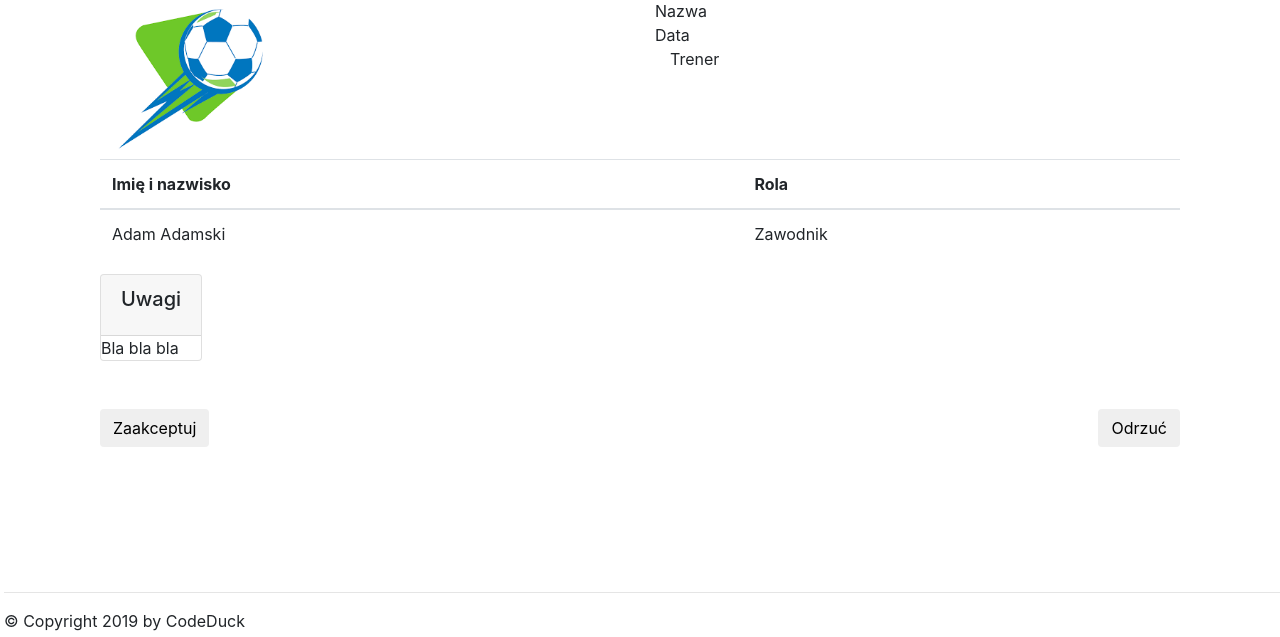
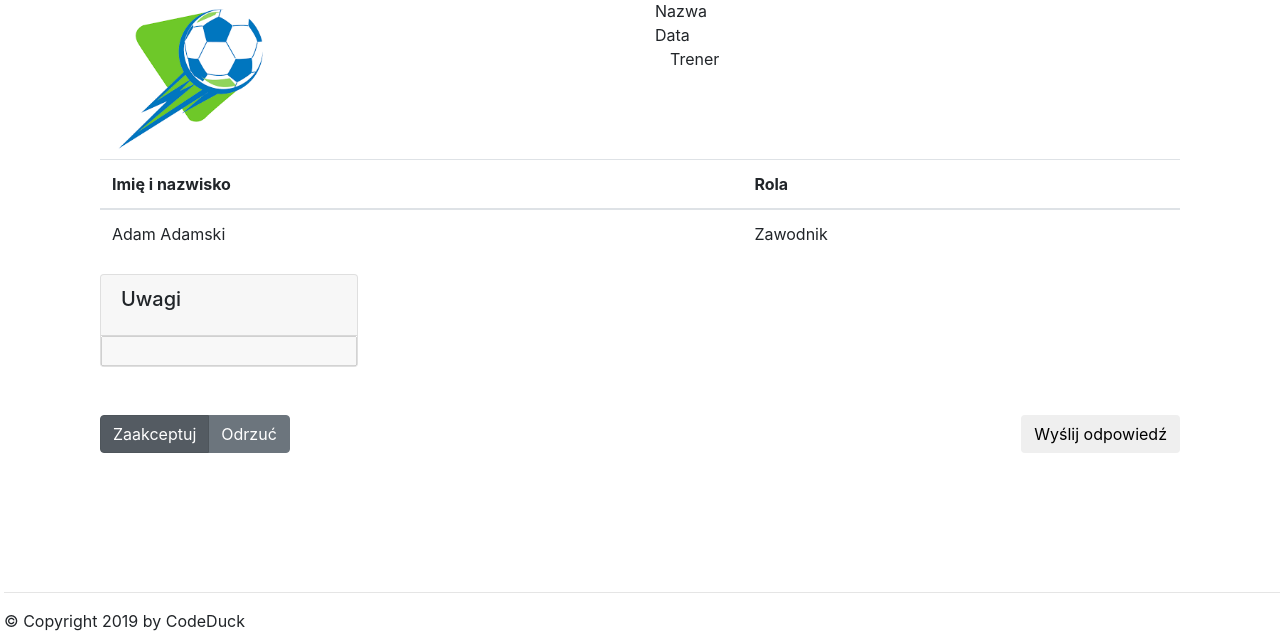
Before and after one commit to tobi605/SzybkaPilka, a Flask app: page /forms in a window 1280 px wide. Shown: the part 163-800 px from the top of the page. Run offline with Flask 2, Linux system fonts and the light colour scheme; the visitor is signed in with stand-in values (Sample User, id 1); parts of the project's set-up code (start-up, migrations or seed data) failed here and were passed over; some libraries are stand-ins or nearby versions.

Commit message:
changed Uwagi field behaviour

```diff
--- a/templates/show_forms.html
+++ b/templates/show_forms.html
@@ -2,6 +2,18 @@
 
 {% block title %}Przeglądaj wnioski{% endblock %}
 {% block content %}
+
+<script>
+        $(document).ready(function(){
+            $('input[type=radio][name=options]').change(function(){
+                if(this.value=='accept'){
+                    $('#uwagiInput').prop('disabled',true);
+                } else{
+                    $('#uwagiInput').prop('disabled',false);
+                }
+            });
+        });
+</script>
 
 <ul class="nav nav-tabs" id="tabs" role="tablist">
     <!-- for each item loop indexes, put in ids-->
@@ -56,12 +68,19 @@
                     <div class="card-header">
                         <h5 class="card-title">Uwagi</h5>
                     </div>
-                    <p class="card-text">Bla bla bla</p>
+                    <input id="uwagiInput" class="card-text" disabled="true"/>
                 </div>
             </div>
             <div class="row mt-5">
-                <button class="btn ml-0 mr-auto">Zaakceptuj</button>
-                <button class="btn ml-auto mr-0">Odrzuć</button>
+                    <div class="btn-group btn-group-toggle" data-toggle="buttons">
+                            <label class="btn btn-secondary active">
+                                <input type="radio" name="options" value="accept">Zaakceptuj</button>
+                            </label>
+                            <label class="btn btn-secondary">
+                                <input type="radio" name="options" value="deny">Odrzuć</button>
+                            </label>
+                        </div>
+                        <button class="btn ml-auto mr-0" id="submit">Wyślij odpowiedź</button>
             </div>
         </div>
     </div>
@@ -106,14 +125,21 @@
                     <div class="row">
                         <div class="card">
                             <div class="card-header">
-                                <h5 class="card-title">Uwagi2</h5>
+                                <h5 class="card-title">Uwagi</h5>
                             </div>
-                            <p class="card-text">Bla bla bleh</p>
+                            <input id="uwagiInput" class="card-text" disabled="true"/>
                         </div>
                     </div>
                     <div class="row mt-5">
-                        <button class="btn ml-0 mr-auto">Zaakceptuj</button>
-                        <button class="btn ml-auto mr-0">Odrzuć</button>
+                        <div class="btn-group btn-group-toggle" data-toggle="buttons">
+                            <label class="btn btn-secondary active">
+                                <input type="radio" name="options" value="accept">Zaakceptuj</button>
+                            </label>
+                            <label class="btn btn-secondary">
+                                <input type="radio" name="options" value="deny">Odrzuć</button>
+                            </label>
+                        </div>
+                        <button class="btn ml-auto mr-0" id="submit">Wyślij odpowiedź</button>
                     </div>
                 </div>
     </div>
```
